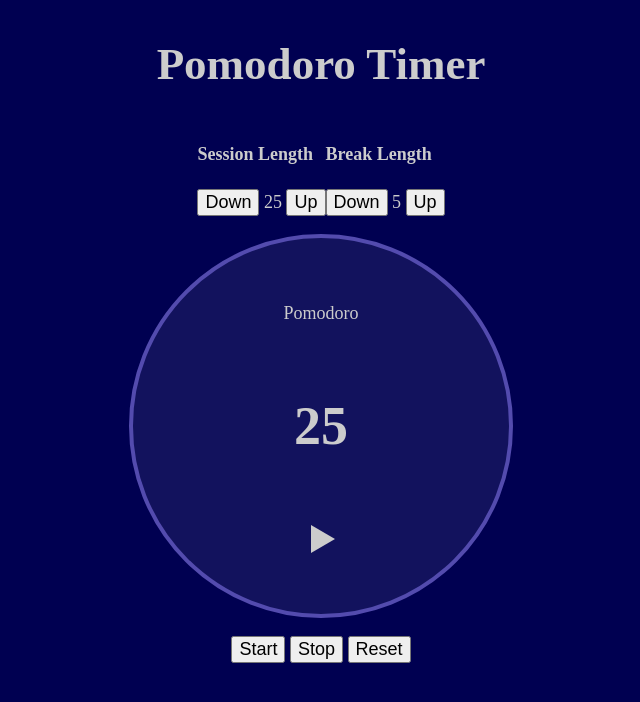
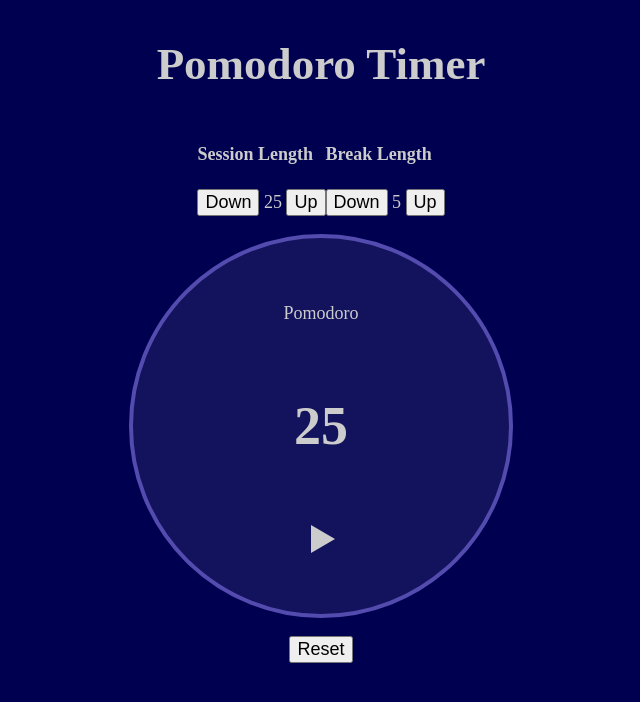
Before and after one commit to theschmocker/pomodoro, a plain HTML site: page index.html in a window 1280 px wide. Shown: the whole page, without its empty margins (319-959 px from the left). Drawn offline with Linux system fonts and the light colour scheme.

Commit message:
remove unused control buttons and wrapper

```diff
--- a/index.html
+++ b/index.html
@@ -31,11 +31,7 @@
                 <span class="pause hidden"></span>
             </div>
         </div>
-        <div class="controls">
-            <button id="start">Start</button>
-            <button id="stop">Stop</button>
-            <button id="reset">Reset</button>
-        </div>
+        <button id="reset">Reset</button>
         <script src="scripts/main.js"></script>
     </body>
 </html>
```
